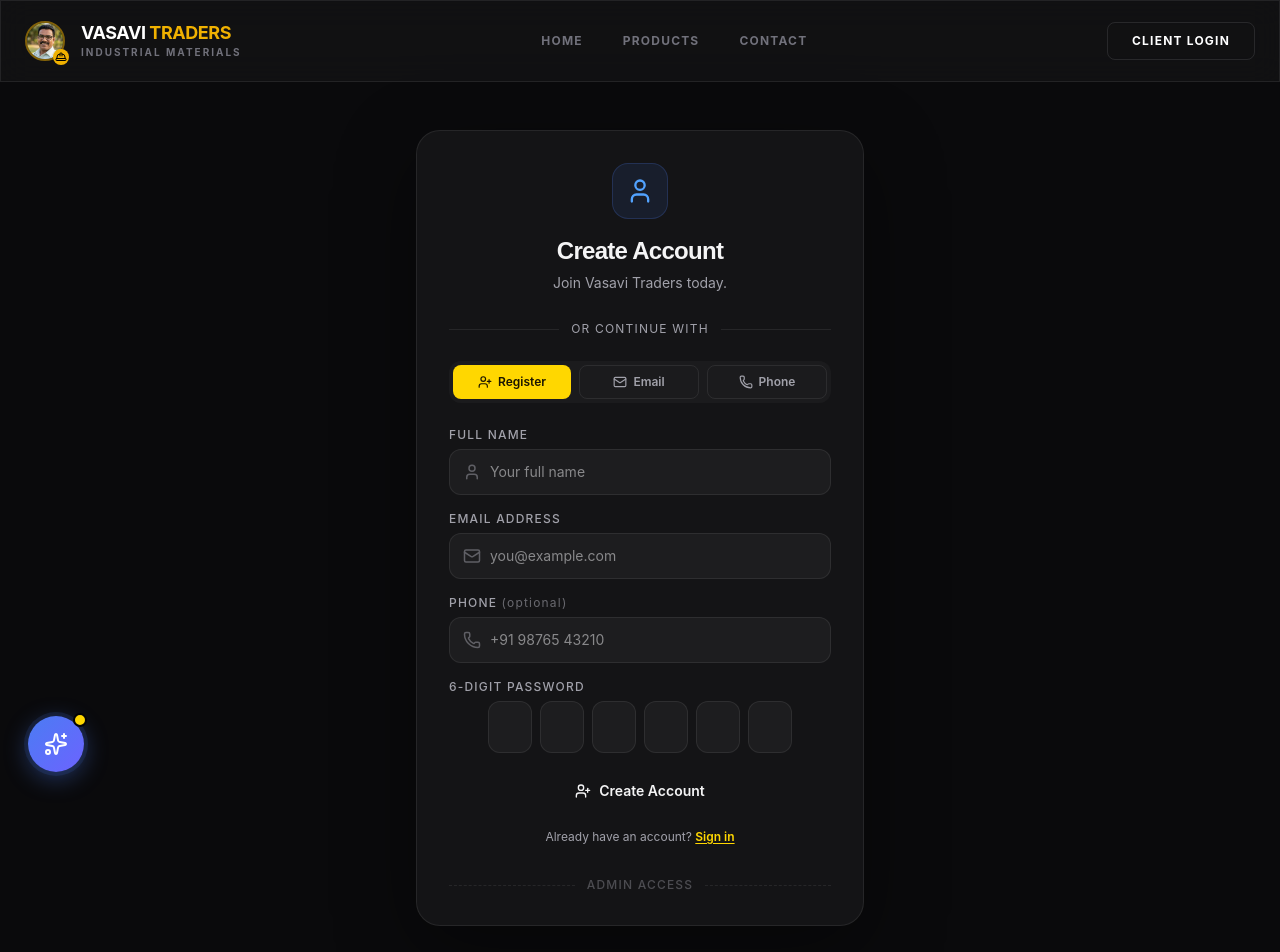
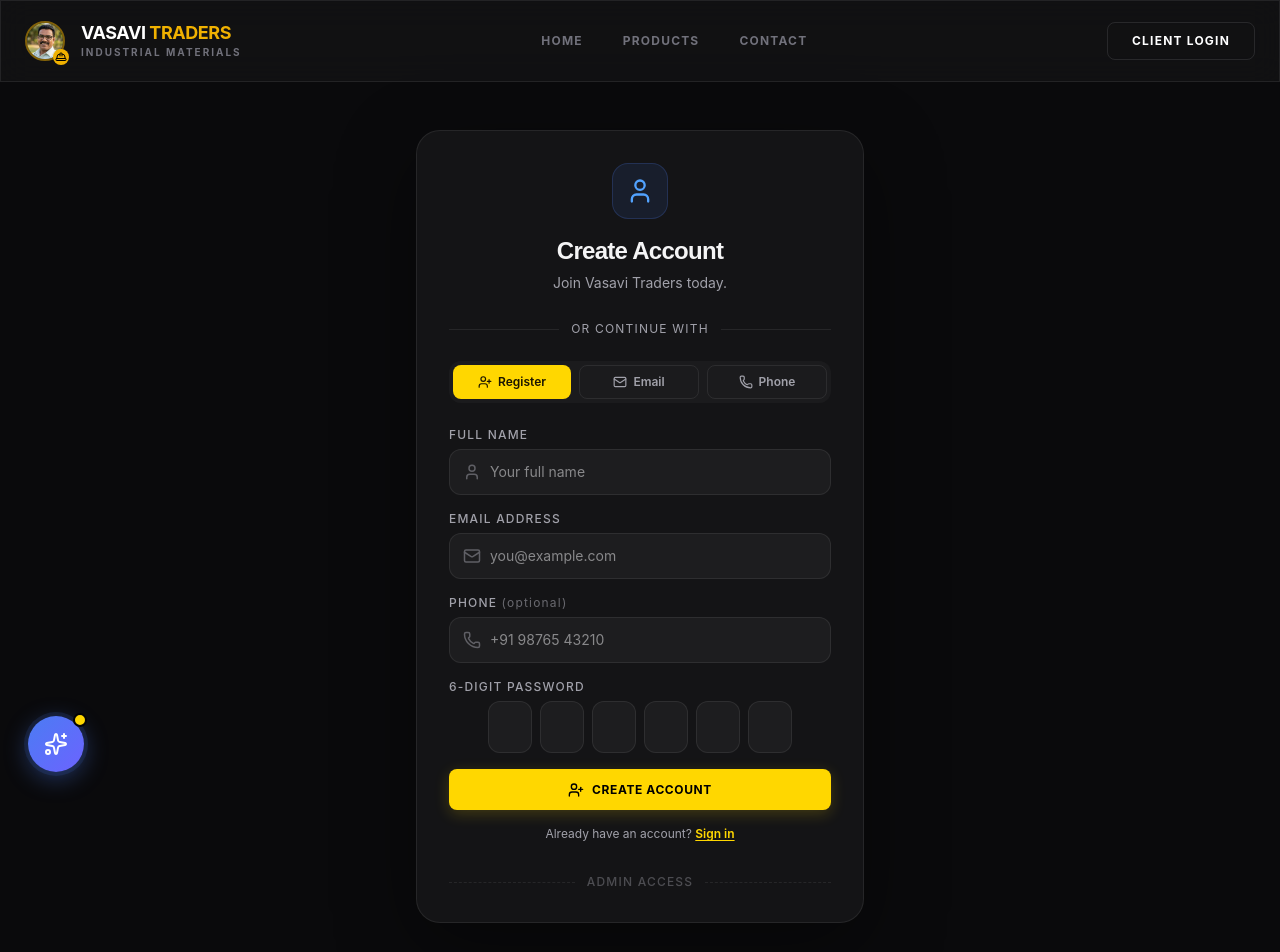
Before and after one commit to bharathvarma403-talent/Traders, a React (Vite) app in the folder FRONTEND/: page /login in a window 1280 px wide. Shown: the top 952 px of the page. Built offline with nearby package versions, Linux system fonts and the light colour scheme; no server answers.

Commit message:
fix: define primary and outline buttons and restore admin navigation

```diff
--- a/FRONTEND/src/components/Navbar.jsx
+++ b/FRONTEND/src/components/Navbar.jsx
@@ -69,6 +69,9 @@ export default function Navbar() {
             {isAuthenticated && (
               <Link to="/orders" className={`text-xs font-bold uppercase tracking-widest transition-all ${isActive('/orders') ? 'text-yellow-500' : 'text-zinc-500 hover:text-white'}`}>Orders</Link>
             )}
+            {isAuthenticated && user?.role?.toUpperCase() === 'ADMIN' && (
+              <Link to="/admin/dashboard" className={`text-xs font-bold uppercase tracking-widest transition-all ${isActive('/admin') ? 'text-yellow-500' : 'text-zinc-500 hover:text-white'}`}>Admin</Link>
+            )}
           </div>
 
           {/* User Controls */}
@@ -92,6 +95,11 @@ export default function Navbar() {
                       <p className="text-[10px] font-bold text-zinc-500 truncate uppercase mt-1 tracking-wider">{user.email}</p>
                     </div>
                     <div className="py-2">
+                      {user?.role?.toUpperCase() === 'ADMIN' && (
+                        <Link to="/admin/dashboard" onClick={() => setAvatarOpen(false)} className="flex items-center gap-3 px-5 py-3 text-[11px] font-bold text-yellow-500 hover:bg-yellow-500/5 transition-all">
+                          <HardHat className="h-4 w-4" /> ADMIN DASHBOARD
+                        </Link>
+                      )}
                       <Link to="/orders" onClick={() => setAvatarOpen(false)} className="flex items-center gap-3 px-5 py-3 text-[11px] font-bold text-zinc-400 hover:text-white hover:bg-white/5 transition-all">
                         <ClipboardList className="h-4 w-4" /> MY ORDERS
                       </Link>
--- a/FRONTEND/src/index.css
+++ b/FRONTEND/src/index.css
@@ -74,28 +74,62 @@
 
 /* ── Buttons ────────────────────────────────────────────────────── */
 
-.btn-premium {
+.btn-primary {
   background: var(--color-accent);
   color: #000;
-  padding: 12px 28px;
+  padding: 12px 32px;
   border-radius: 8px;
-  font-weight: 600;
+  font-weight: 700;
+  text-transform: uppercase;
+  letter-spacing: 0.05em;
+  font-size: 0.75rem;
   transition: all 0.3s cubic-bezier(0.4, 0, 0.2, 1);
   display: inline-flex;
   align-items: center;
   justify-content: center;
-  gap: 8px;
-  box-shadow: 0 0 0 rgba(255, 215, 0, 0);
+  border: none;
+  box-shadow: 0 4px 15px rgba(255, 215, 0, 0.2);
 }
 
-.btn-premium:hover {
+.btn-primary:hover {
   transform: translateY(-2px);
-  box-shadow: 0 10px 20px rgba(255, 215, 0, 0.2);
+  box-shadow: 0 8px 25px rgba(255, 215, 0, 0.4);
   filter: brightness(1.1);
 }
 
-.btn-premium:active {
-  transform: translateY(0);
+.btn-outline {
+  background: rgba(255, 255, 255, 0.03);
+  color: var(--color-text);
+  padding: 12px 32px;
+  border-radius: 8px;
+  font-weight: 700;
+  text-transform: uppercase;
+  letter-spacing: 0.05em;
+  font-size: 0.75rem;
+  transition: all 0.3s cubic-bezier(0.4, 0, 0.2, 1);
+  display: inline-flex;
+  align-items: center;
+  justify-content: center;
+  border: 1px solid var(--color-border);
+  backdrop-filter: blur(4px);
+}
+
+.btn-outline:hover {
+  background: rgba(255, 255, 255, 0.08);
+  border-color: rgba(255, 255, 255, 0.2);
+  transform: translateY(-2px);
+}
+
+.btn-premium {
+  background: linear-gradient(135deg, var(--color-accent), #C5A000);
+  color: #000;
+  padding: 14px 36px;
+  border-radius: 10px;
+  font-weight: 800;
+  text-transform: uppercase;
+  letter-spacing: 0.1em;
+  transition: all 0.3s ease;
+  box-shadow: var(--shadow-3d);
 }
 
 /* ── Scrollbar ──────────────────────────────────────────────────── */
```
